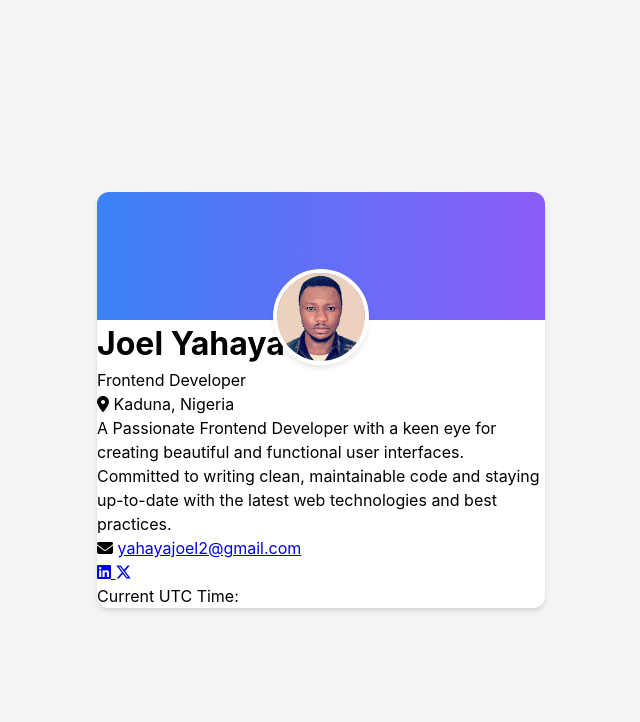
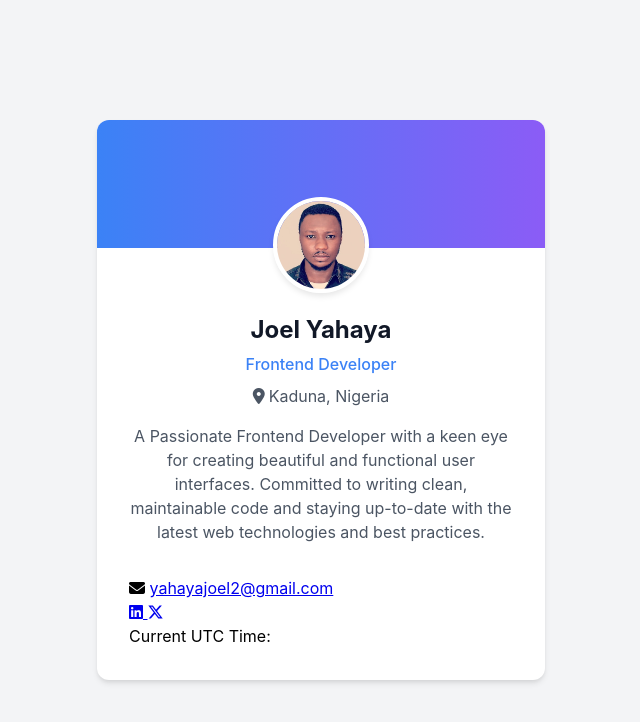
Before and after one commit to Jaybabson007/Responsive-Profile-Card, a plain HTML site: page Index.html in a window 1280 px wide. Shown: the whole page, without its empty margins (319-959 px from the left). Drawn offline with Linux system fonts and the light colour scheme; a script that the page names is missing; some icons are missing.

Commit message:
Profile content styling added

```diff
--- a/styles.css
+++ b/styles.css
@@ -54,3 +54,44 @@
     border: 4px solid white;
     box-shadow: 0 4px 6px -1px rgba(0, 0, 0, 0.1);
   }
+
+  /* Profile Content */
+.profile-content {
+    padding: 4rem 2rem 2rem;
+  }
+
+  .profile-info {
+    text-align: center;
+    margin-bottom: 2rem;
+  }
+
+  .full-name {
+    font-size: 1.5rem;
+    font-weight: 700;
+    color: #111827;
+    margin-bottom: 0.25rem;
+  }
+
+  .job-title {
+    color: #3b82f6;
+    font-weight: 500;
+    margin-bottom: 0.5rem;
+  }
+
+  .location {
+    display: flex;
+    align-items: center;
+    justify-content: center;
+    gap: 0.25rem;
+    color: #4b5563;
+    margin-bottom: 1rem;
+  }
+
+  .location i {
+    font-size: 1rem;
+  }
+
+  .bio {
+    color: #4b5563;
+    margin-bottom: 1rem;
+  }
```
